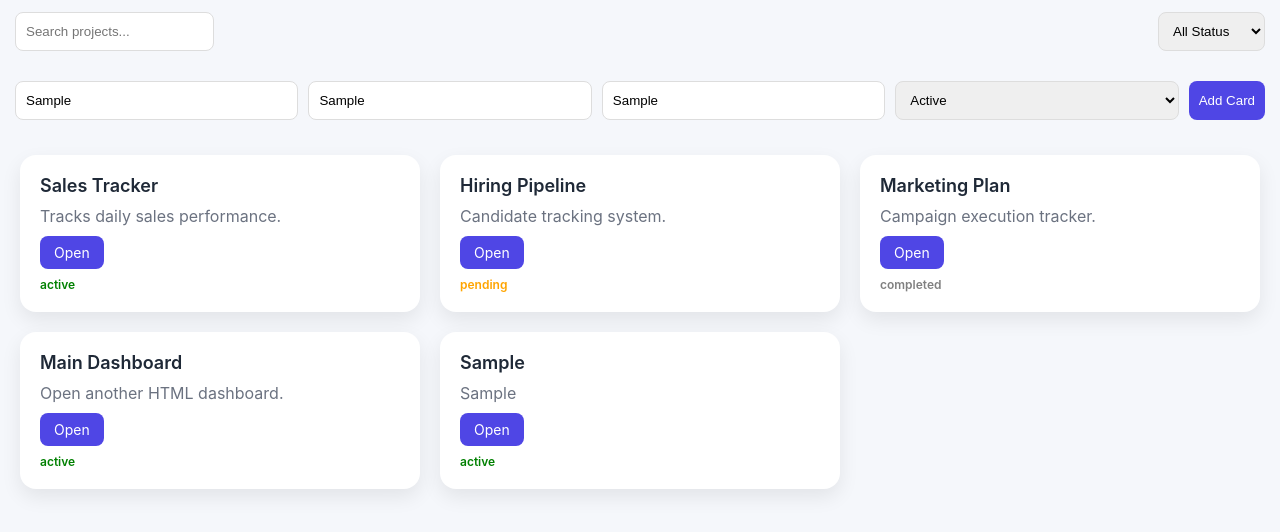
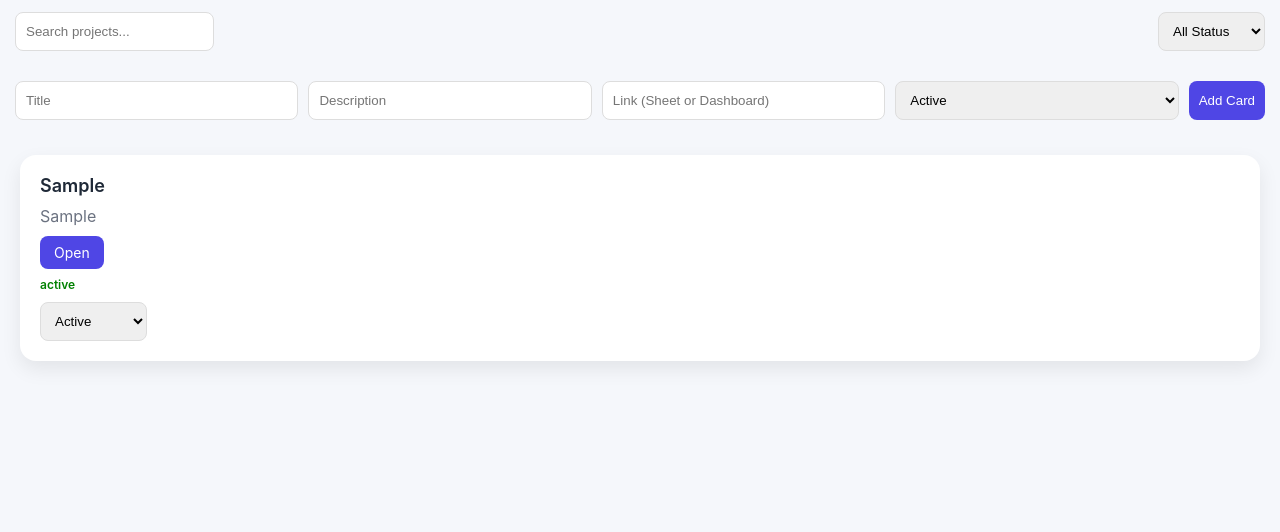
Before and after one commit to adityamalik-ai/All-trackers-and-Dashboards, a plain HTML site: page index.html in a window 1280 px wide. Both pictures are taken after typing "Sample", "Sample", "Sample" into the empty fields and a click on the button "Add Card". Shown: the part 72-604 px from the top of the page. Drawn offline with Linux system fonts and the light colour scheme.

Commit message:
Update index.html

```diff
--- a/index.html
+++ b/index.html
@@ -25,9 +25,9 @@ button{background:var(--primary);color:#fff;border:none;cursor:pointer}
 .button{display:inline-block;padding:8px 14px;background:var(--primary);color:#fff;text-decoration:none;border-radius:8px;font-size:14px}
 .status{margin-top:8px;font-size:12px;font-weight:600}
 .active{color:green}.pending{color:orange}.completed{color:gray}
-iframe{width:100%;height:200px;border:none;border-radius:10px;margin-top:10px}
 .form{display:flex;gap:10px;flex-wrap:wrap;padding:15px}
 .form input, .form select{flex:1}
+.card select{margin-top:10px}
 </style>
 </head>
 <body>
@@ -60,12 +60,12 @@ iframe{width:100%;height:200px;border:none;border-radius:10px;margin-top:10px}
 <div class="container" id="cards"></div>
 
 <script>
-let cardsData = [
-  {title:'Sales Tracker',desc:'Tracks daily sales performance.',link:'#',status:'active'},
-  {title:'Hiring Pipeline',desc:'Candidate tracking system.',link:'#',status:'pending'},
-  {title:'Marketing Plan',desc:'Campaign execution tracker.',link:'#',status:'completed'},
-  {title:'Main Dashboard',desc:'Open another HTML dashboard.',link:'dashboard.html',status:'active'}
-];
+// Load saved data from localStorage
+let cardsData = JSON.parse(localStorage.getItem('cardsData')) || [];
+
+function saveData(){
+  localStorage.setItem('cardsData', JSON.stringify(cardsData));
+}
 
 function renderCards(){
   const container = document.getElementById('cards');
@@ -78,6 +78,11 @@ function renderCards(){
         <div class="desc" contenteditable="true" onblur="updateCard(${index},'desc',this.innerText)">${card.desc}</div>
         <a class="button" href="${card.link}" target="_blank">Open</a>
         <div class="status ${card.status}">${card.status}</div>
+        <select onchange="changeStatus(${index}, this.value)">
+          <option value="active" ${card.status==='active'?'selected':''}>Active</option>
+          <option value="pending" ${card.status==='pending'?'selected':''}>Pending</option>
+          <option value="completed" ${card.status==='completed'?'selected':''}>Completed</option>
+        </select>
       </div>
     `;
   });
@@ -92,11 +97,25 @@ function addCard(){
   if(!title || !link){alert('Title and link required');return;}
 
   cardsData.push({title,desc,link,status});
+  saveData();
   renderCards();
+
+  // Reset fields
+  document.getElementById('newTitle').value='';
+  document.getElementById('newDesc').value='';
+  document.getElementById('newLink').value='';
+  document.getElementById('newStatus').value='active';
 }
 
 function updateCard(index,field,value){
   cardsData[index][field]=value;
+  saveData();
+}
+
+function changeStatus(index,value){
+  cardsData[index].status=value;
+  saveData();
+  renderCards();
 }
 
 function filterCards(){
```
